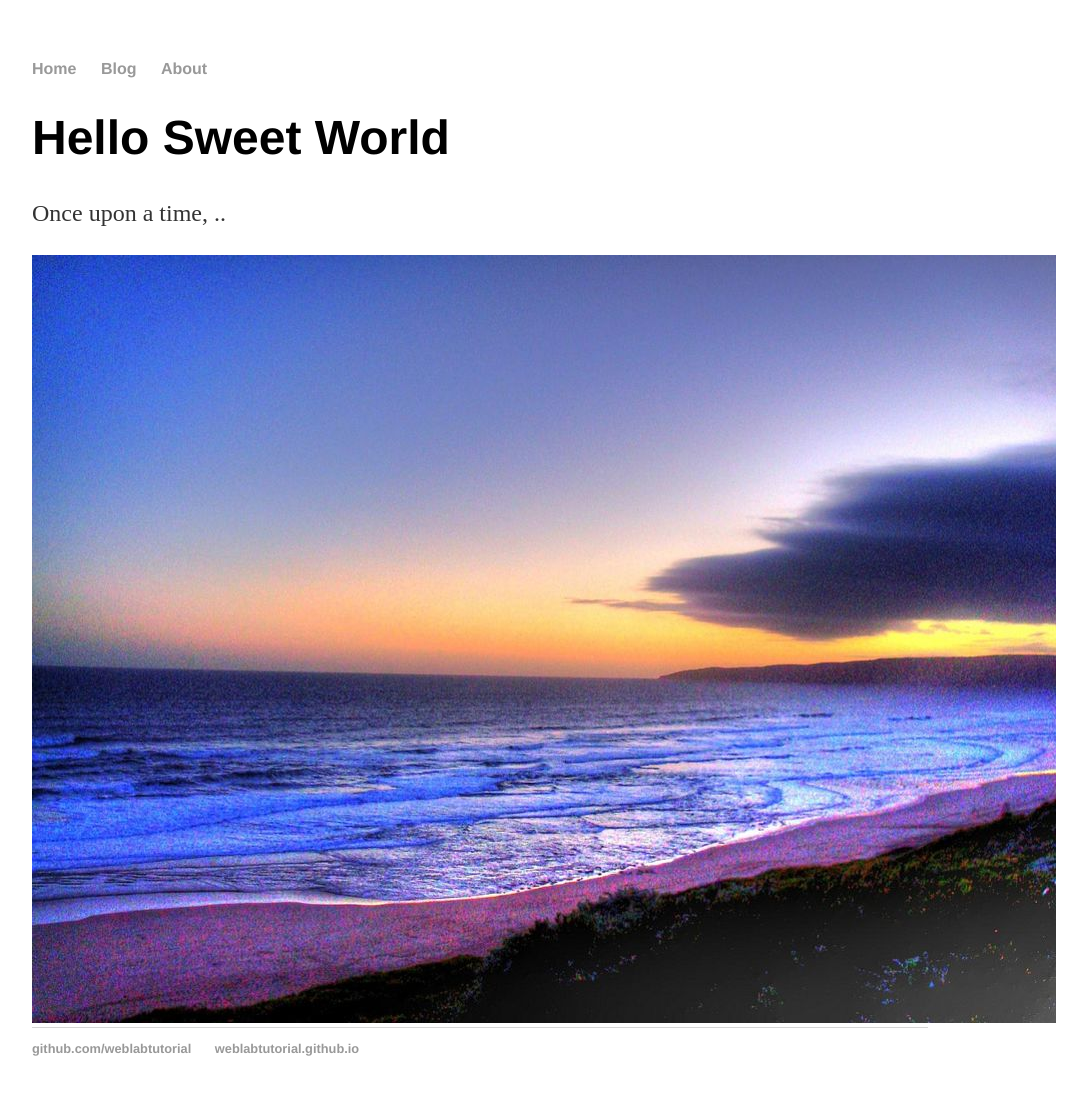
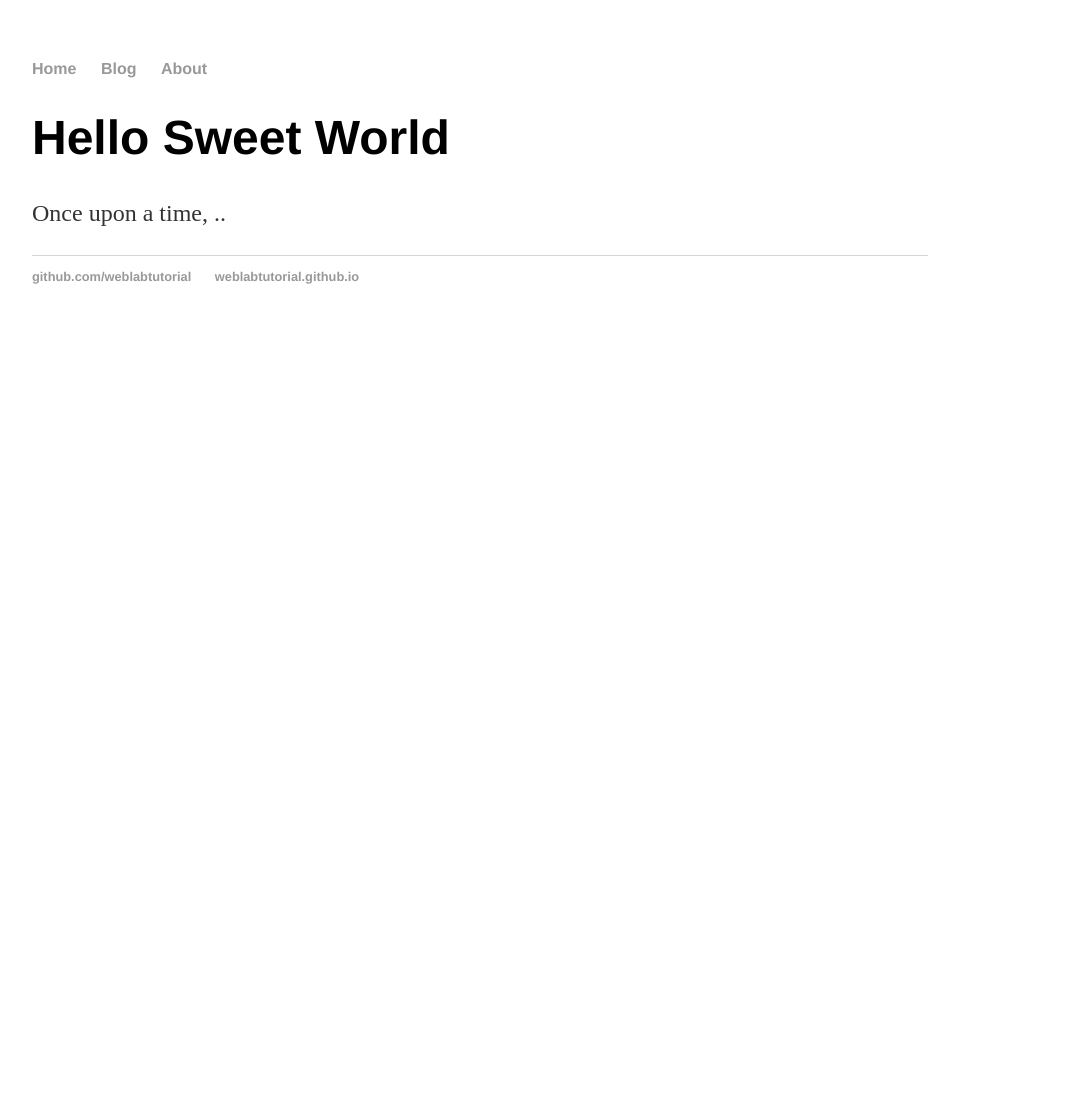
Before and after one commit to prasitha-12/prasitha-12.github.io, a Jekyll site: the page built from index.html, in a window 1280 px wide. Shown: the whole page, without its empty margins (160-1247 px from the left). Built offline with Jekyll 4.4.1, drawn with Linux system fonts in a browser that asks for light colours; after the commit the page ends 900 px from its top, so only the background shows below that.

Commit message:
Update default.html

```diff
--- a/_layouts/default.html
+++ b/_layouts/default.html
@@ -18,9 +18,6 @@
     {{ content }}
 
     </div>
-    <div>
-      <img src="bg.jpg">
-    </div>
     <footer>
            <ul>
              <li><a href="https://github.com/weblabtutorial">github.com/weblabtutorial</a></li>
```
